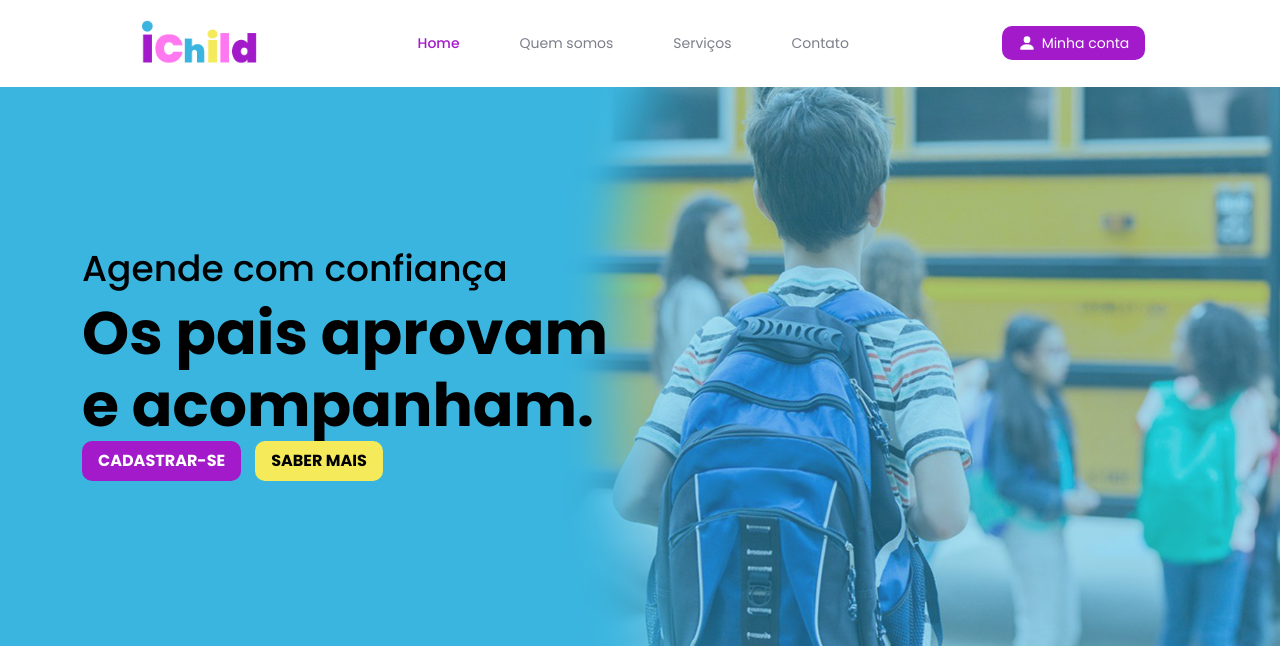
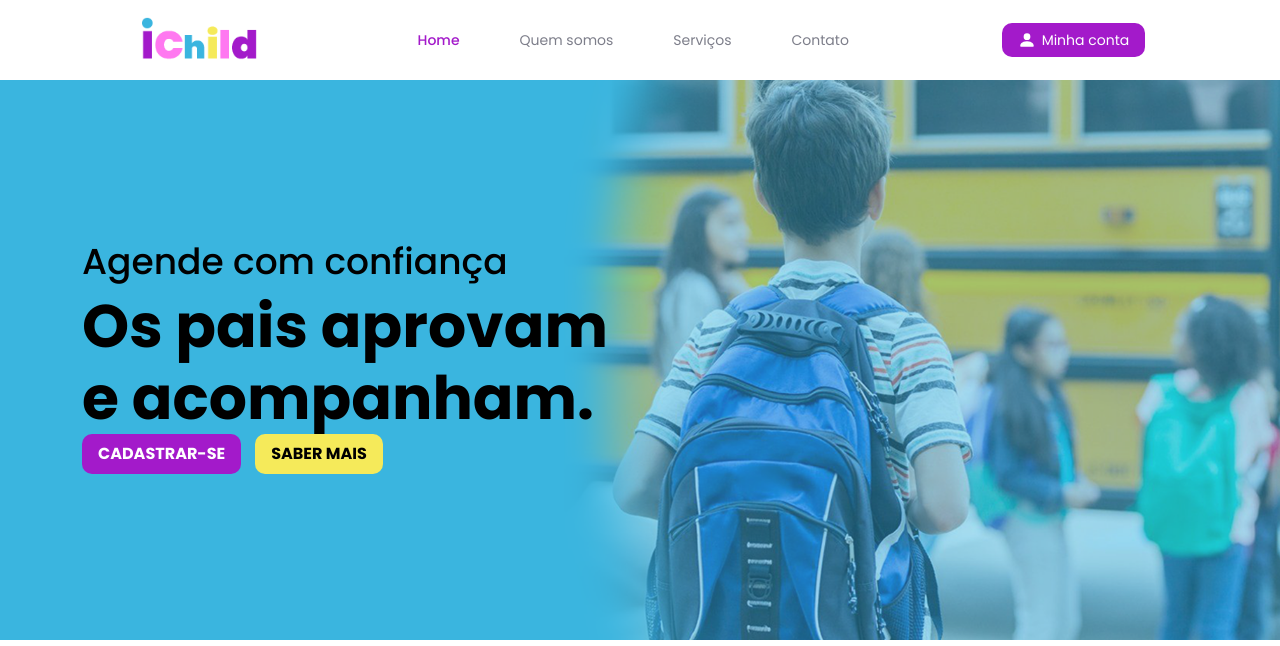
Before and after one commit to murilo-a-m/faculdade-ichild, a PHP site: page /ichild/src/pages/home/home.php in a window 1280 px wide. Shown: the top 646 px of the page. Run offline with PHP 8.4, Linux system fonts and the light colour scheme.

Commit message:
[add] home responsive completed

```diff
--- a/src/css/style.css
+++ b/src/css/style.css
@@ -94,7 +94,7 @@
     top: 10vh;
     right: 0;
     width: 300px;
-    height: auto;
+    min-height: 200px;
     background-color: #a41aca;
     transform: translateX(1000px);
     transition: transform 0.3s ease-in-out;
@@ -126,7 +126,10 @@
 }
 @media (max-height: 800px) {
   .container__header {
-    padding: 20px 0;
+    min-height: 80px;
+  }
+  .header__nav {
+    top: 80px;
   }
 }
 .container__footer {
--- a/src/sass/header.scss
+++ b/src/sass/header.scss
@@ -98,7 +98,7 @@
     top: 10vh;
     right: 0;
     width: 300px;
-    height: auto;
+    min-height: 200px;
     background-color: #a41aca;
     transform: translateX(1000px);
     transition: transform 0.3s ease-in-out;
@@ -136,6 +136,10 @@
 
 @media (max-height: 800px) {
   .container__header {
-    padding: 20px 0;
+    min-height: 80px;
+  }
+
+  .header__nav {
+    top: 80px;
   }
 }
```
Also changed, not shown: 1 other file.
